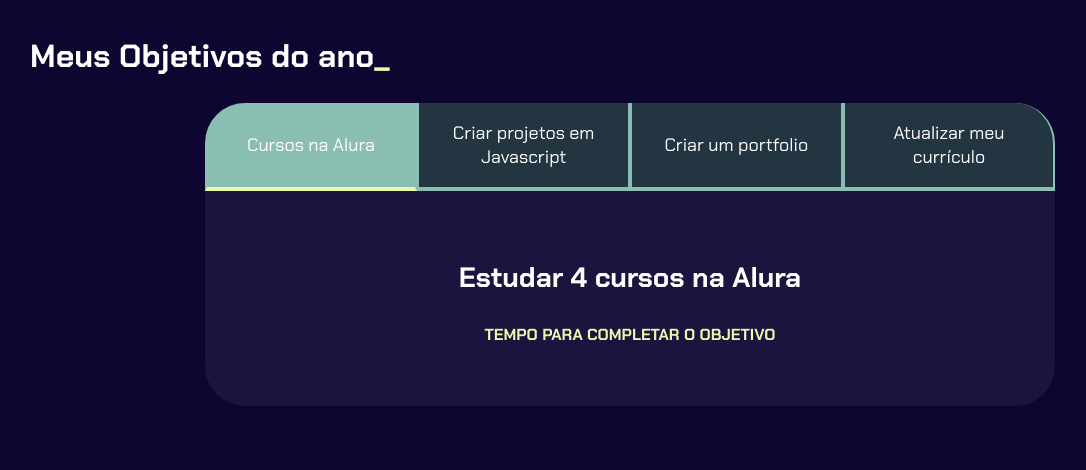
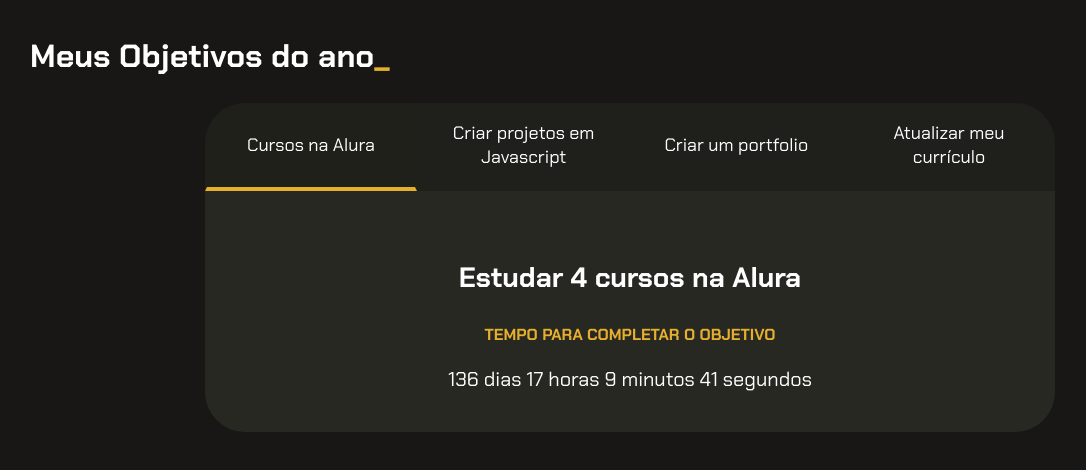
Before and after one commit to DimitriBativa/alura_projeto_de_vida, a plain HTML site: page index.html in a window 1280 px wide. Shown: the whole page, without its empty margins (10-1096 px from the left). Drawn offline with Linux system fonts and the light colour scheme.

Commit message:
contador

```diff
--- a/index.html
+++ b/index.html
@@ -22,18 +22,22 @@
                 <div class="aba-conteudo ativo">
                     <h3 class="aba-conteudo-titulo-principal">Estudar 4 cursos na Alura</h3>
                     <h4 class="aba-conteudo-titulo-secundario">Tempo para completar o objetivo</h4>
+                    <div class="contador"></div>
                 </div>
                 <div class="aba-conteudo">
                     <h3 class="aba-conteudo-titulo-principal">Criar 5 projetos em Javascript</h3>
                     <h4 class="aba-conteudo-titulo-secundario">Tempo para completar o objetivo</h4>
+                    <div class="contador"></div>
                 </div>
                 <div class="aba-conteudo">
                     <h3 class="aba-conteudo-titulo-principal">Criar um portfolio com os meus 3 melhores projetos</h3>
                     <h4 class="aba-conteudo-titulo-secundario">Tempo para completar o objetivo</h4>
+                    <div class="contador"></div>
                 </div>
                 <div class="aba-conteudo">
                     <h3 class="aba-conteudo-titulo-principal">Atualizar meu curriculo com os certificados da Alura</h3>
                     <h4 class="aba-conteudo-titulo-secundario">Tempo para completar o objetivo</h4>
+                    <div class="contador"></div>
                 </div>
             </div>
         </div>
--- a/main.js
+++ b/main.js
@@ -16,3 +16,22 @@
         abasConteudo[i].classList.add("ativo"); // Mostra a aba correspondente
     }
 }
+
+const contadores = document.querySelectorAll(".contador");
+const tempoObjetivo1 = new Date("2025-10-05T00:00:00");
+
+contadores[0].textContent = calculaTempo(tempoObjetivo1);
+
+function calculaTempo(tempoObjetivo){
+    let tempoAtual = new Date();
+    let tempoFinal = tempoObjetivo - tempoAtual;
+    let segundos = Math.floor(tempoFinal/1000);
+    let minutos = Math.floor(segundos/60);
+    let horas = Math.floor(minutos/60);
+    let dias = Math.floor(horas/24);
+
+    segundos %= 60;
+    minutos %= 60;
+    horas %= 24;
+    return dias + " dias " + horas + " horas " + minutos + " minutos " + segundos + " segundos";
+}
--- a/style.css
+++ b/style.css
@@ -1,13 +1,15 @@
 @import url('https://fonts.googleapis.com/css2?family=Chakra+Petch:wght@400;700&display=swap');
 
 :root {
-    --cor-de-fundo: #0D0630;
-    --mintaro: #E6F9AF;
-    --azulSin: #384E77;
+    --cor-de-fundo: #191716;
+    --xanthous: #E6AF2E;
+    --azulTek: #3D348B;
     --branco: #FFFFFF;
     --botao-ativo: #8BBEB2;
-    --botao-inativo: rgba(60, 100, 84, 0.5);
-    --texto-fundo: rgba(58, 55, 94, 0.3);
+    --botao-ativo: #1E2019;
+
+    --botao-inativo: rgba(41, 44, 35, 0.425);
+    --texto-fundo: rgba(76, 82, 66, 0.3);
 }
 
 body {
@@ -34,7 +36,7 @@
 }
 
 .titulo-principal span {
-    color: var(--mintaro);
+    color: var(--xanthous);
 }
 
 .botao {
@@ -61,6 +63,11 @@
     display: block;
 }
 
+.contador{
+    font-size: 20px;
+    text-align: center;
+}
+
 @media screen and (min-width: 768px){
     .botoes{
         display:flex;
@@ -75,12 +82,12 @@
 
 .botao.ativo {
     background-color: var(--botao-ativo);
-    border-bottom: 4px solid var(--mintaro);
+    border-bottom: 4px solid var(--xanthous);
 }
 
 
 .botaoCor {
-    border-top: 4px solid var(--azulSin);
+    border-top: 4px solid var(--azulTek);
 }
 
 
@@ -105,6 +112,6 @@
 
 .aba-conteudo-titulo-secundario {
     text-align: center;
-    color: var(--mintaro);
+    color: var(--xanthous);
     text-transform: uppercase;
 }
```
